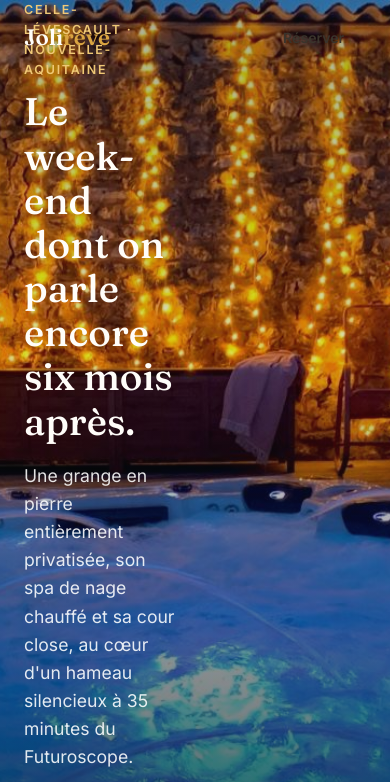
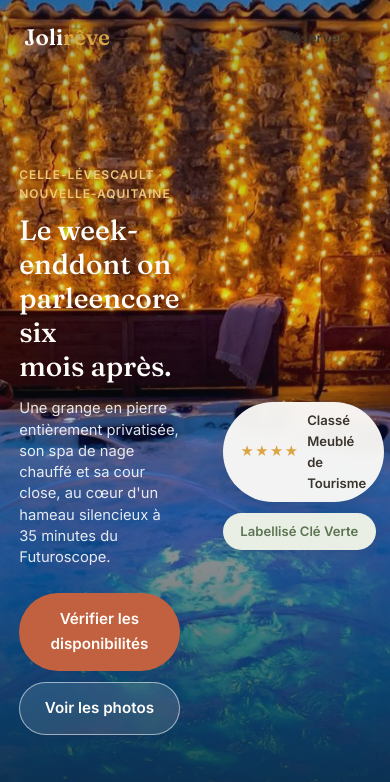
Before and after one commit to maisonjolireve-site/jolireve-site2, a website: page index.html in a window 390 px wide. Shown: the top 782 px of the page. Drawn offline with Linux system fonts and the light colour scheme; no server answers.

Commit message:
Update style.css

```diff
--- a/style.css
+++ b/style.css
@@ -562,3 +562,54 @@
 .lightbox__nav--prev{ left: 1.5rem; }
 .lightbox__nav--next{ right: 1.5rem; }
 .lightbox__nav:hover, .lightbox__close:hover{ background: rgba(255,255,255,0.25); }
+/* --- CORRECTION AFFICHAGE MOBILE --- */
+@media (max-width: 640px) {
+  /* Évite le chevauchement avec le menu du haut */
+  .hero {
+    min-height: 100svh;
+    padding-top: 5.5rem;
+    align-items: center;
+  }
+
+  .hero__content {
+    padding: 1rem 1.2rem 3rem !important;
+    margin: 0 auto !important;
+  }
+
+  .eyebrow {
+    font-size: 0.75rem !important;
+    letter-spacing: 0.08em;
+    margin-bottom: 0.6rem !important;
+  }
+
+  /* Titre proportionné sans retours forcés */
+  .hero__title {
+    font-size: 1.75rem !important;
+    line-height: 1.22 !important;
+    margin-bottom: 0.9rem !important;
+  }
+
+  .hero__title br {
+    display: none !important;
+  }
+
+  /* Texte descriptif aéré et lisible */
+  .hero__sub {
+    font-size: 0.92rem !important;
+    line-height: 1.45 !important;
+    margin-bottom: 1.5rem !important;
+  }
+
+  /* Boutons d'action adaptés au pouce */
+  .hero__cta {
+    flex-direction: column;
+    gap: 0.7rem;
+    width: 100%;
+  }
+
+  .hero__cta .btn {
+    width: 100%;
+    text-align: center;
+    padding: 0.85rem 1rem;
+  }
+}
```
